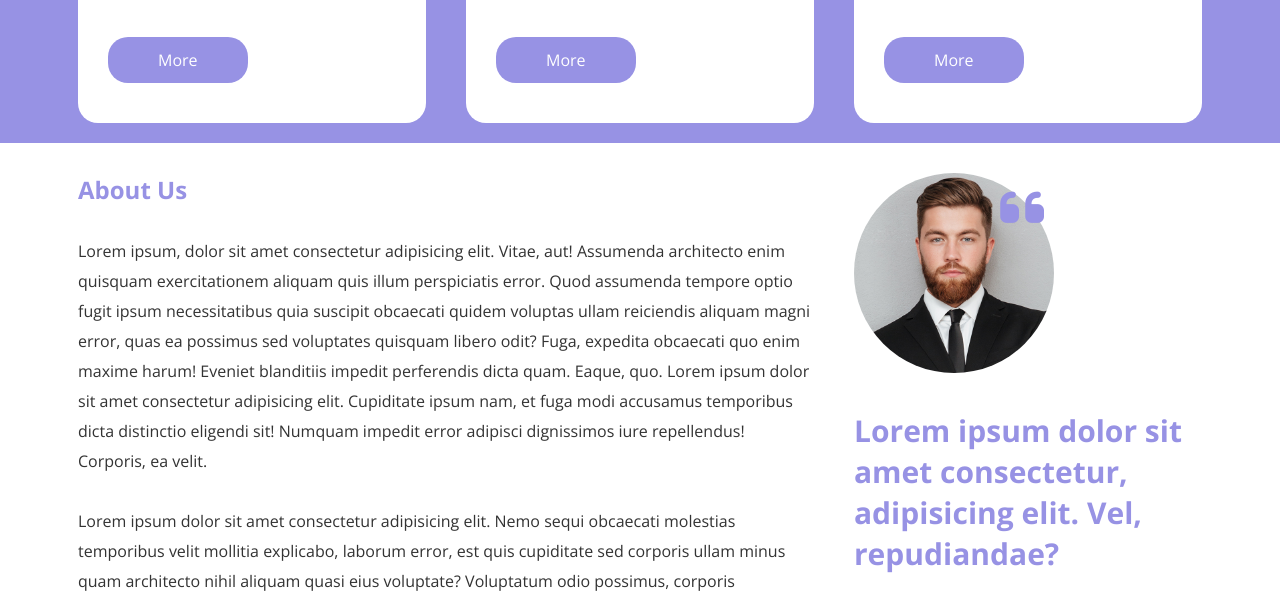
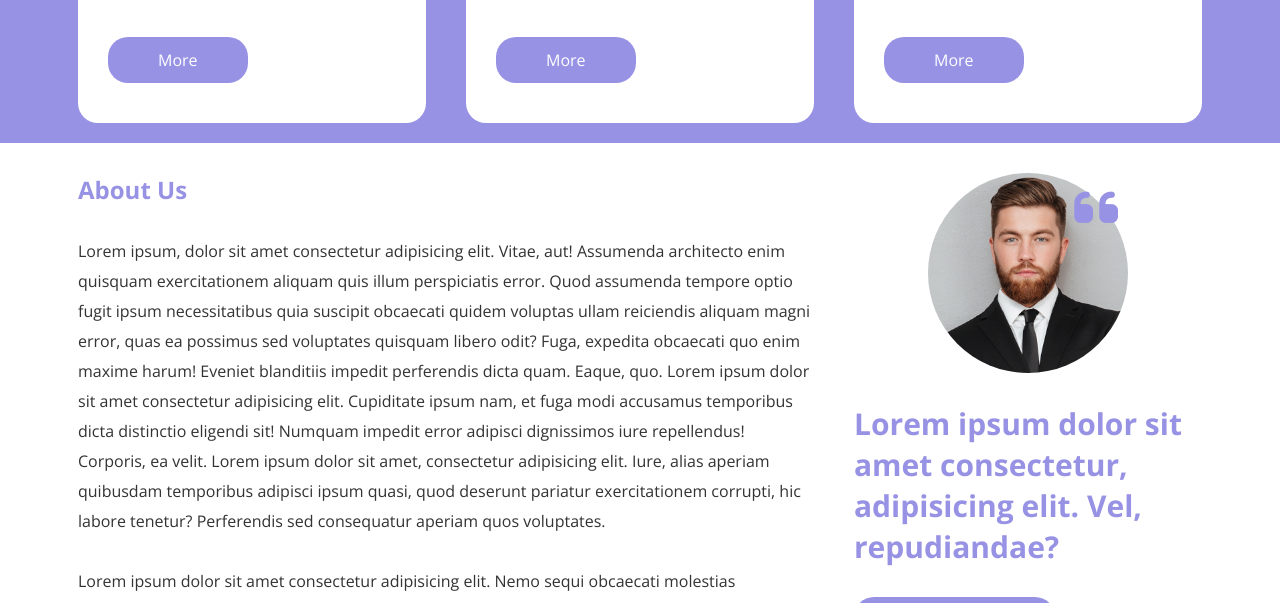
Before and after one commit to w3bd3v3lop3rNico/htmlcss-responsive-layout, a plain HTML site: page index.html in a window 1280 px wide. Shown: the part 4007-4610 px from the top of the page. Drawn offline with nearby package versions, Linux system fonts and the light colour scheme.

Commit message:
Cta-linkedin responsive

```diff
--- a/css/style.css
+++ b/css/style.css
@@ -376,6 +376,7 @@ figure > img {
 
 
 
+
 /*after 768 px responsive  */
 @media (min-width: 768px) {
 
@@ -446,6 +447,11 @@ figure > img {
         text-align: left;
     }
 
+    /* about us */
+
+    .cta-linkedin {
+        justify-content: center;
+    }
 }
 
 /*after 992 px responsive  */
--- a/index.html
+++ b/index.html
@@ -292,26 +292,27 @@
                         <div class="about-us-content">
                             <h2 class="about-us-title">About Us</h2>
 
-                            <p class="about-text">Lorem ipsum, dolor sit amet consectetur adipisicing elit. Vitae, aut! Assumenda architecto enim quisquam exercitationem aliquam quis illum perspiciatis error. Quod assumenda tempore optio fugit ipsum necessitatibus quia suscipit obcaecati quidem voluptas ullam reiciendis aliquam magni error, quas ea possimus sed voluptates quisquam libero odit? Fuga, expedita obcaecati quo enim maxime harum! Eveniet blanditiis impedit perferendis dicta quam. Eaque, quo. Lorem ipsum dolor sit amet consectetur adipisicing elit. Cupiditate ipsum nam, et fuga modi accusamus temporibus dicta distinctio eligendi sit! Numquam impedit error adipisci dignissimos iure repellendus! Corporis, ea velit.</p>
+                            <p class="about-text">Lorem ipsum, dolor sit amet consectetur adipisicing elit. Vitae, aut! Assumenda architecto enim quisquam exercitationem aliquam quis illum perspiciatis error. Quod assumenda tempore optio fugit ipsum necessitatibus quia suscipit obcaecati quidem voluptas ullam reiciendis aliquam magni error, quas ea possimus sed voluptates quisquam libero odit? Fuga, expedita obcaecati quo enim maxime harum! Eveniet blanditiis impedit perferendis dicta quam. Eaque, quo. Lorem ipsum dolor sit amet consectetur adipisicing elit. Cupiditate ipsum nam, et fuga modi accusamus temporibus dicta distinctio eligendi sit! Numquam impedit error adipisci dignissimos iure repellendus! Corporis, ea velit. Lorem ipsum dolor sit amet, consectetur adipisicing elit. Iure, alias aperiam quibusdam temporibus adipisci ipsum quasi, quod deserunt pariatur exercitationem corrupti, hic labore tenetur? Perferendis sed consequatur aperiam quos voluptates.</p>
 
-                            <p class="about-text">Lorem ipsum dolor sit amet consectetur adipisicing elit. Nemo sequi obcaecati molestias temporibus velit mollitia explicabo, laborum error, est quis cupiditate sed corporis ullam minus quam architecto nihil aliquam quasi eius voluptate? Voluptatum odio possimus, corporis aspernatur ipsam officia sunt?</p>
+                            <p class="about-text">Lorem ipsum dolor sit amet consectetur adipisicing elit. Nemo sequi obcaecati molestias temporibus velit mollitia explicabo, laborum error, est quis cupiditate sed corporis ullam minus quam architecto nihil aliquam quasi eius voluptate? Voluptatum odio possimus, corporis aspernatur ipsam officia sunt? Lorem ipsum dolor sit amet consectetur adipisicing elit. Sapiente asperiores error iusto natus consequuntur ea nobis mollitia. Vitae fugit deserunt, est incidunt reprehenderit laborum tenetur?</p>
                         </div>
                     </div>
-                    <div class="col-5 col-4 display-flex">
+                    <div class="col-5 col-4 ">
+                        <div class="cta-linkedin display-flex">
                             <figure class="about-us-fig">
                                 <img src="./img/about.jpg" alt="">
                                 <div class="quotation-marks"><i class="fa-solid fa-quote-left"></i></div>
                             </figure>
+
                             <p class="text-fig">
                                 Lorem ipsum dolor sit amet consectetur, adipisicing elit. Vel, repudiandae?
                             </p>
-                        <div class=""><a href="#" class="button"><i class="fa-brands fa-linkedin"></i> Find me on linkedin</a></div>
 
                         </div>
+                        <div class=""><a href="#" class="button"><i class="fa-brands fa-linkedin"></i> Find me on linkedin</a></div>
                     </div>
-
                 </div>
-
+            </div>
         </section>
     </main>
     <!-- footer -->
```
Lines whose indentation alone changed are shown as unchanged.
